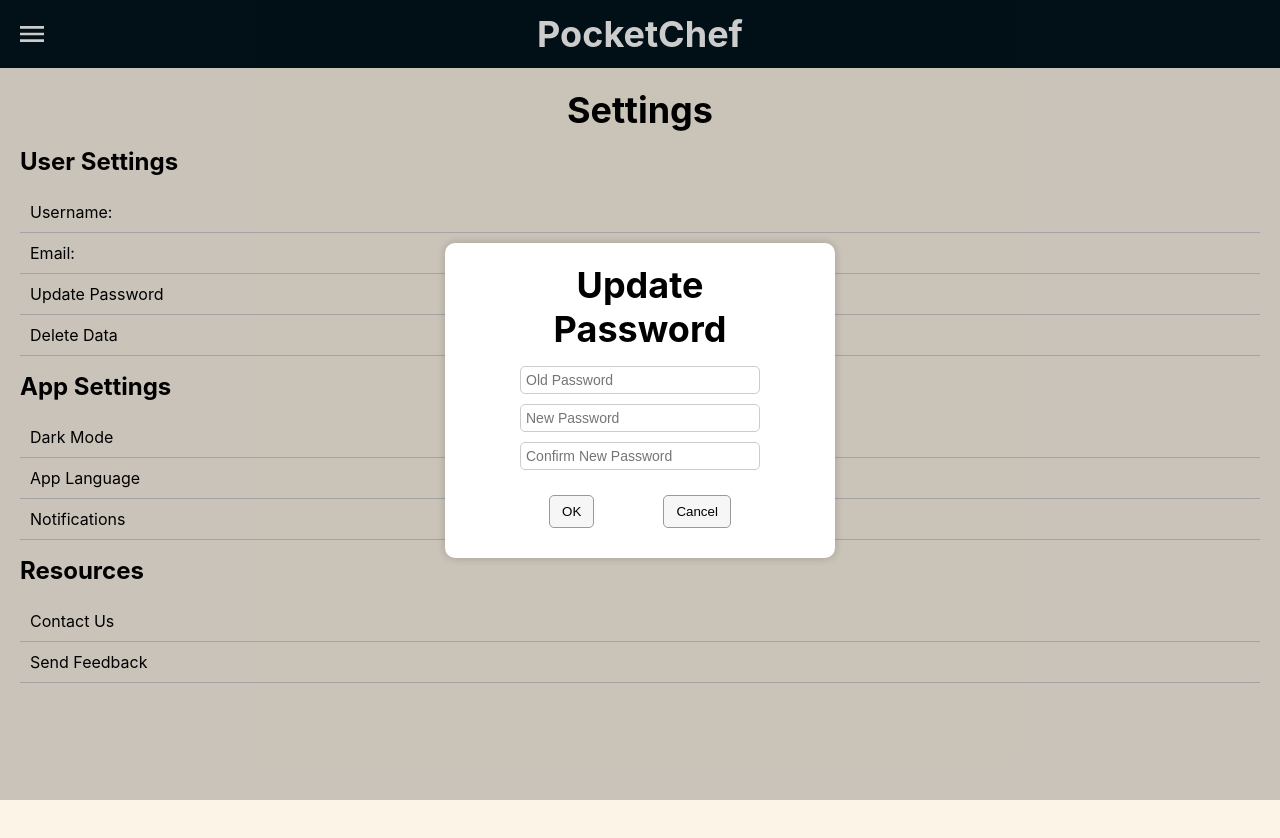
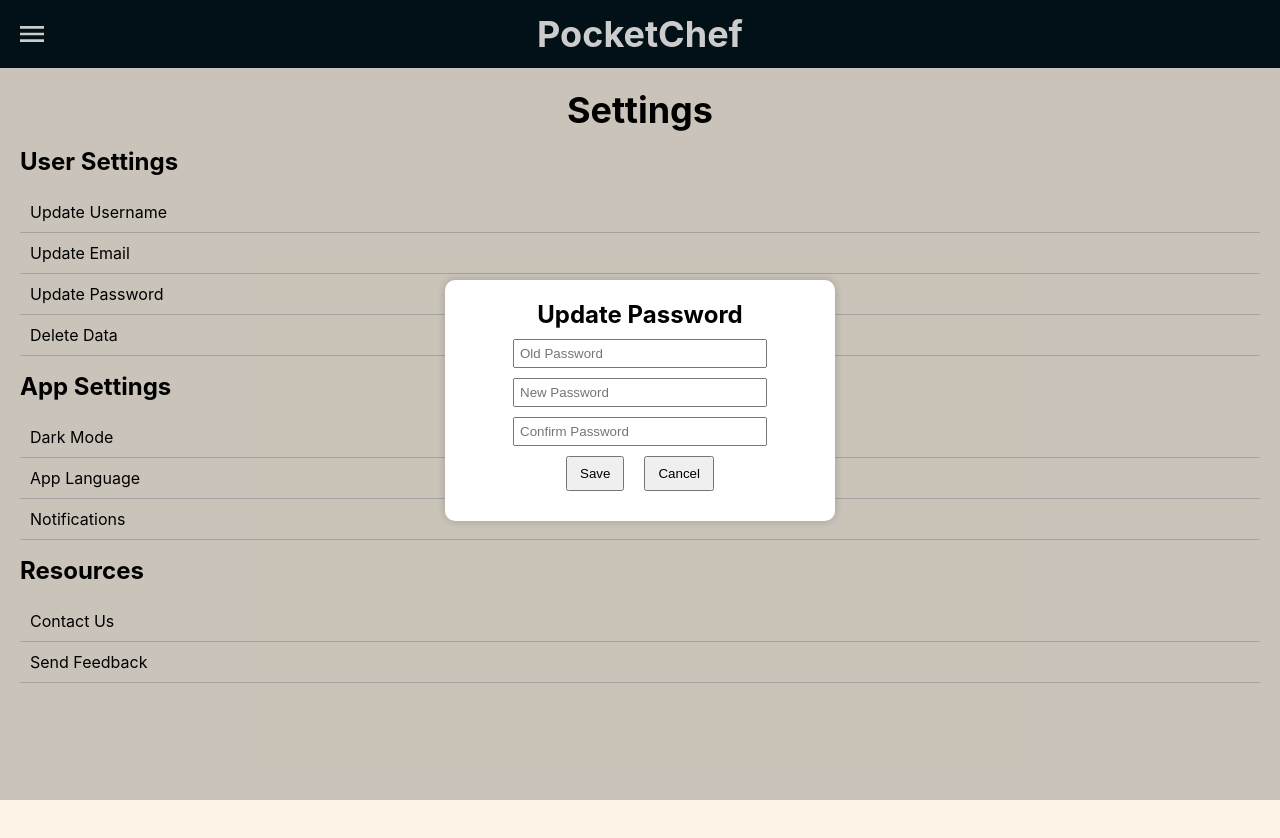
Before and after one commit to oggunderscore/PocketChef, a React (Create React App) app: page /settings in a window 1280 px wide. Both pictures are taken after a click on the item "Update Password". Shown: the top 838 px of the page. Built offline with nearby package versions, Linux system fonts and the light colour scheme; no server answers.

Commit message:
updating settings page

```diff
--- a/src/components/Settings/Modal.css
+++ b/src/components/Settings/Modal.css
@@ -27,3 +27,9 @@
     margin: 10px;
     padding: 8px 12px;
   }
+
+  .error-message {
+    white-space: pre-wrap;
+    color: red;
+    margin-top: 10px;
+  }
--- a/src/components/Settings/Modal.js
+++ b/src/components/Settings/Modal.js
@@ -1,6 +1,6 @@
 import React, { useState } from "react";
 import { auth, db } from "../../configuration.js";
-import {updateEmail, updatePassword} from "firebase/auth";
+import {updateEmail, updatePassword, reauthenticateWithCredential, EmailAuthProvider} from "firebase/auth";
 import {doc, setDoc, updateDoc } from "firebase/firestore";
 import "./Modal.css"; // Style this to look like a pop-up
 
@@ -8,23 +8,35 @@ const Modal = ({ title, placeholder, onClose, onSave, currentField }) => {
 const [value, setValue] = useState("");
 const [error, setError] = useState("");
 
+const [oldPassword, setOldPassword] = useState("");
+const [newPassword, setNewPassword] = useState("");
+const [confirmPassword, setConfirmPassword] = useState("");
 
 //validation functions for email and password
 const validateEmail = (email) => /\S+@\S+\.\S+/.test(email);
 const validatePassword = (password) => {
+    const errors = [];
     const minLength = 8;
     const hasNumber = /\d/;
     const hasSpecialChar = /[!@#$%^&*()_+\-=\[\]{};':"\\|,.<>\/?]/;
     const hasUppercase = /[A-Z]/;
     const hasLowercase = /[a-z]/;
-
-    return (
-        password.length >= minLength &&
-        hasNumber.test(password) &&
-        hasSpecialChar.test(password) &&
-        hasUppercase.test(password) &&
-        hasLowercase.test(password)
-    );
+    if (password.length < minLength) {
+        errors.push(`at least ${minLength} characters long.`);
+    }
+    if (!hasNumber.test(password)) {
+        errors.push("include at least one number.");
+    }
+    if (!hasSpecialChar.test(password)) {
+        errors.push("include at least one special character.");
+    }
+    if (!hasUppercase.test(password)) {
+        errors.push("include at least one uppercase letter.");
+    }
+    if (!hasLowercase.test(password)) {
+        errors.push("include at least one lowercase letter.");
+    }
+    return errors;
 };
 const validateUsername = (username) => {
     return username.trim().length >= 3;
@@ -33,6 +45,7 @@ const handleSave = async () => {
     try {
         //resets error before validation
         setError("");
+        const user = auth.currentUser;
         if(currentField === "email") {
             if (!validateEmail(value)) {
                 setError("Please enter a valid email address.");
@@ -46,12 +59,36 @@ const handleSave = async () => {
             await setDoc(userDoc, { email: value }, { merge: true });
 
         } else if (currentField === "password") {
-            if (!validatePassword(value)) {
-                setError("Password must be at least 8 characters long, includewith at least one uppercase letter, one lowercase letter, contain at least one number, and one special character.");
+            if(newPassword !== confirmPassword) {
+                setError("Passwords do not match.");
                 return;
             }
+            //new password strength validation
+            const passwordErrors = validatePassword(newPassword);
+            if (passwordErrors.length > 0) {
+                const formattedErrors = "Password must be:\n" + passwordErrors.join("\n");
+                setError(formattedErrors);
+                return;
 
-            await updatePassword(auth.currentUser, value);
+            }
+            try {
+                const credential = EmailAuthProvider.credential(user.email, oldPassword);
+                await reauthenticateWithCredential(user, credential);
+            } catch (err) {
+                if (err.code === "auth/wrong-password") {
+                    setError("The old password is incorrect.");
+                } else if (err.code === "auth/invalid-credential") {
+                    setError("The credentials provided are invalid. Please check your old password.");
+                } else {
+                    setError("An error occurred during reauthentication.");
+                }
+                return; // Stop execution if reauthentication fails
+            }
+            //update password
+            await updatePassword(user, newPassword);
+            //await updatePassword(auth.currentUser, value);
+            onSave("Password updated successfully");
+            onClose();
         } else if (currentField === "username") {
             if(!validateUsername(value)) {
                 setError("Username must be at least 3 characters long.");
@@ -74,16 +111,39 @@ return (
     <div className="modal-overlay">
         <div className="modal-content">
             <h3>{title}</h3>
+            {currentField === "password" ? (
+                <>
             <input
-                type={currentField === "password" ? "password" : "text"}
-                placeholder={placeholder}
-                value={value}
-                onChange={(e) => setValue(e.target.value)}
+                type="password"
+                placeholder="Old Password"
+                value={oldPassword}
+                onChange={(e) => setOldPassword(e.target.value)}
             />
-            {error && <p style={{ color: "red" }}>{error}</p>}
+            <input
+                type="password"
+                placeholder="New Password"
+                value={newPassword}
+                onChange={(e) => setNewPassword(e.target.value)}
+            />
+            <input
+                type="password"
+                placeholder="Confirm Password"
+                value={confirmPassword}
+                onChange={(e) => setConfirmPassword(e.target.value)}
+            />
+            </>
+            ) : (
+                <input
+                    type={currentField === "email" ? "email" : "text"}
+                    placeholder={currentField === "email" ? "Enter new email" : "Enter new username"}
+                    value={value}
+                    onChange={(e) => setValue(e.target.value)}
+                />
+            )}
+            {error && <p style={{ color: "red", whiteSpace: "pre-line" }}>{error}</p>}
             <button onClick={handleSave}>Save</button>
             <button onClick={onClose}>Cancel</button>
-    </div>
+        </div>
     </div>
     );
 };
--- a/src/components/Settings/Settings.js
+++ b/src/components/Settings/Settings.js
@@ -72,11 +72,11 @@ const Settings = () => {
       <div className="settings-section">
         <h3>User Settings</h3>
         <ul className="settings-list">
-          <li onClick={() => openModal("Username")}>Username: {username}
+          <li onClick={() => openModal("Username")}>Update Username {username}
           </li>
-          <li onClick={() => openModal("Email")}>Email:{email}
+          <li onClick={() => openModal("Email")}>Update Email {email}
           </li>
-          <li onClick={openPasswordModal}>Update Password</li>
+          <li onClick={() => openModal("Password")}>Update Password</li>
           <li>Delete Data</li>
         </ul>
       </div>
```
